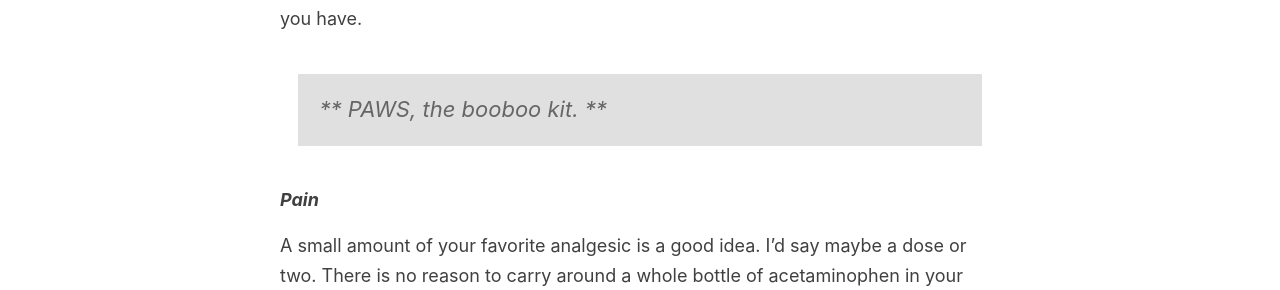
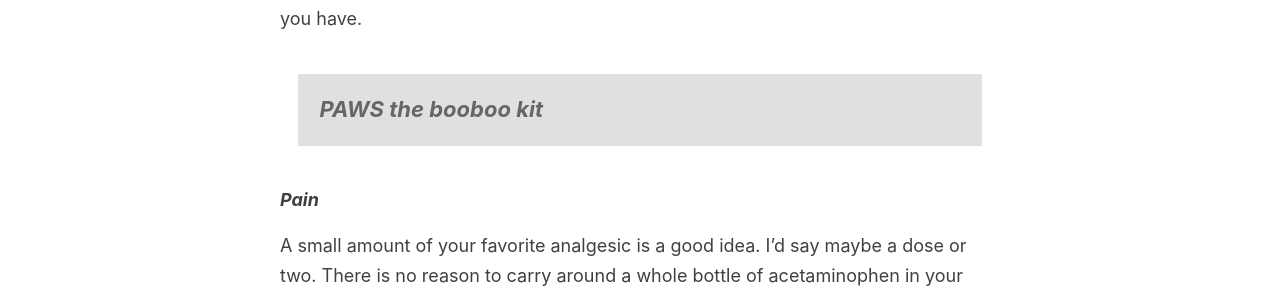
Before and after one commit to helaeon/helaeon.github.io, a Jekyll site: the page built from _posts/2021-12-23-how-to-medkit-march.md, in a window 1280 px wide and 900 px high, scrolled down 4578 px. Shown: the part 164-454 px from the top of the window. Built offline with Jekyll 4.4.1, drawn with Linux system fonts in a browser that asks for light colours.

```diff
--- a/_posts/2021-12-23-how-to-medkit-march.md
+++ b/_posts/2021-12-23-how-to-medkit-march.md
@@ -26,7 +26,7 @@ The kit you'll reasonably carry hiking every time you go out is probably insuffi
 
 You cannot fix anything in the field your body is incapable of handling on its own. Anything you're "fixing" without a hospital trip is comfort related or allowing the body to fix itself faster or reduce chances of infection. Something life and limb threatening is a non-negotiable hospital trip.
 
->***MARCH***
+> ***MARCH***
 
 ***Massive Hemorrhage***
 
@@ -65,7 +65,7 @@ Put a survival blanket or wrap in your medkit. They're tiny, lightweight, and ch
 
 Do you know the symptoms of traumatic brain injury (TBI)? Again, not really a medkit thing, but sure will alter how you handle your patient. Again, what you know vs what you have.
 
->*** PAWS, the booboo kit. ***
+> ***PAWS the booboo kit***
 
 ***Pain***
 
```
